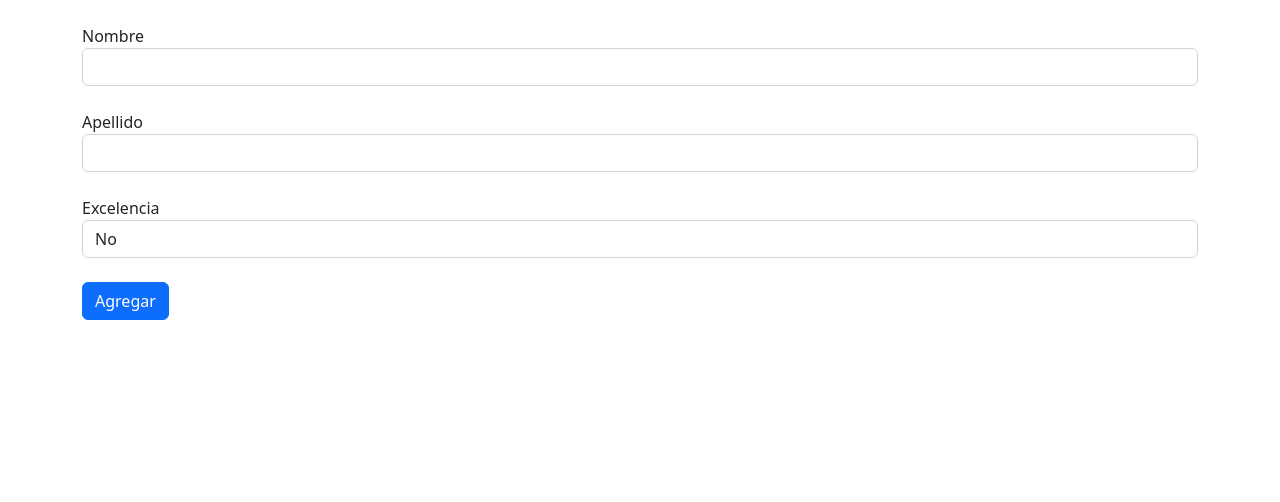
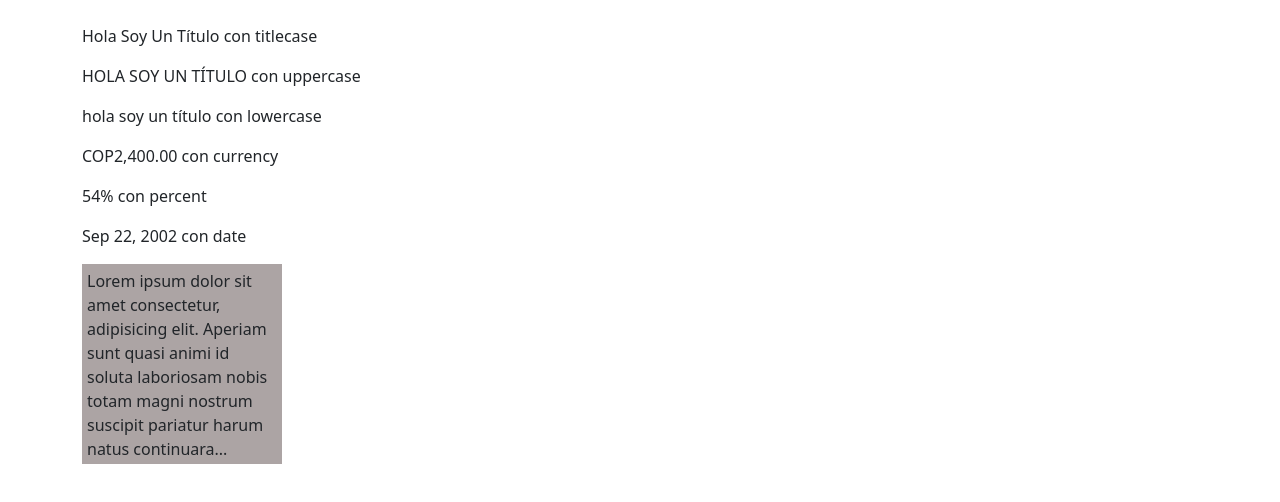
Before and after one commit to onejulian/angular-learn, an Angular app in the folder my-app/: page / in a window 1280 px wide. Shown: the top 502 px of the page. Built offline with nearby package versions, Linux system fonts and the light colour scheme.

Commit message:
:sparkles: Add component pipes and add pipe continuara

```diff
--- a/my-app/src/app/app.component.html
+++ b/my-app/src/app/app.component.html
@@ -10,7 +10,7 @@
 <style>
 
 </style>
-<app-ejemplo></app-ejemplo>
+<app-pipes></app-pipes>
 <!-- Toolbar -->
 <!-- <app-titulos></app-titulos> -->
 
--- a/my-app/src/app/app.module.ts
+++ b/my-app/src/app/app.module.ts
@@ -7,6 +7,8 @@ import { TitulosComponent } from './titulos/titulos.component';
 import { FormsModule } from '@angular/forms';
 import { DirectivaComponent } from './directiva/directiva.component';
 import { EjemploComponent } from './ejemplo/ejemplo.component';
+import { PipesComponent } from './pipes/pipes.component';
+import { ContinuaraPipe } from './continuara.pipe';
 
 @NgModule({
   declarations: [
@@ -14,6 +16,8 @@ import { EjemploComponent } from './ejemplo/ejemplo.component';
     TitulosComponent,
     DirectivaComponent,
     EjemploComponent,
+    PipesComponent,
+    ContinuaraPipe,
   ],
   imports: [
     BrowserModule,
--- /dev/null
+++ b/my-app/src/app/continuara.pipe.ts
@@ -0,0 +1,17 @@
+import { Pipe, PipeTransform } from '@angular/core';
+
+@Pipe({
+  name: 'continuara'
+})
+export class ContinuaraPipe implements PipeTransform {
+
+  transform(valor: string): string {
+    if (valor.toString().length > 160)
+    {
+      valor = valor.substring(0,160)
+    }
+    valor += " continuara..."
+    return valor
+  }
+
+}
--- /dev/null
+++ b/my-app/src/app/pipes/pipes.component.html
@@ -0,0 +1,15 @@
+<br>
+<div class="container">
+    <p> {{titulo | titlecase}} con titlecase </p>
+    <p> {{titulo | uppercase}} con uppercase </p>
+    <p> {{titulo | lowercase}} con lowercase</p>
+
+    <p> {{dinero | currency : 'COP'}} con currency</p>
+    <p> {{ganacias | percent }} con percent</p>
+    <p> {{fechaNacimiento | date }} con date</p>
+
+    <div class="cuadrado">
+        <p> {{textoLargo | continuara}} </p>
+    </div>
+
+</div>
--- /dev/null
+++ b/my-app/src/app/pipes/pipes.component.scss
@@ -0,0 +1,6 @@
+.cuadrado{
+    width: 200px;
+    height: 200px;
+    background: rgb(172, 164, 164);
+    padding: 5px;
+}
--- /dev/null
+++ b/my-app/src/app/pipes/pipes.component.ts
@@ -0,0 +1,21 @@
+import { Component, OnInit } from '@angular/core';
+
+@Component({
+  selector: 'app-pipes',
+  templateUrl: './pipes.component.html',
+  styleUrls: ['./pipes.component.scss']
+})
+export class PipesComponent implements OnInit {
+
+  titulo: string = 'Hola soy un título'
+  dinero: number = 2400
+  ganacias: number = 0.54
+  fechaNacimiento: Date = new Date('09-22-2002')
+  textoLargo: string = 'Lorem ipsum dolor sit amet consectetur, adipisicing elit. Aperiam sunt quasi animi id soluta laboriosam nobis totam magni nostrum suscipit pariatur harum natus officia explicabo, autem atque accusantium corrupti dignissimos.'
+
+  constructor() { }
+
+  ngOnInit(): void {
+  }
+
+}
```
Also changed, not shown: 2 other files (tests, documents, lock files or other folders).
